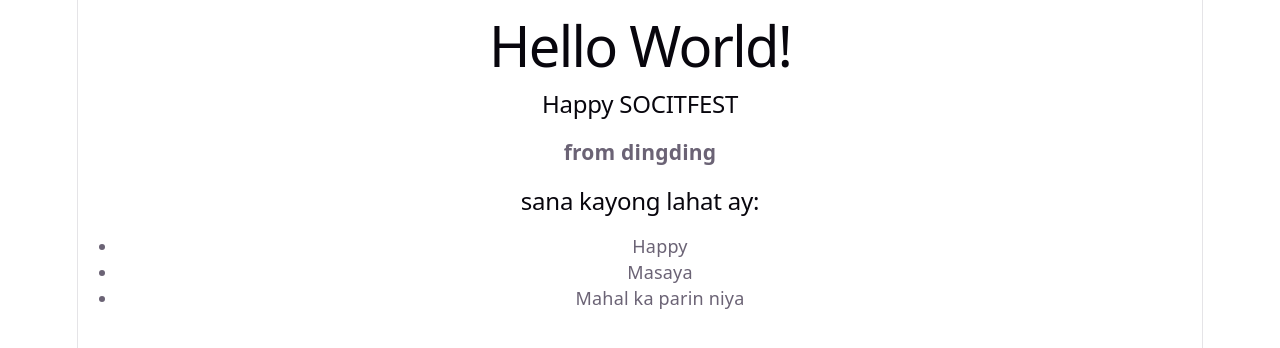
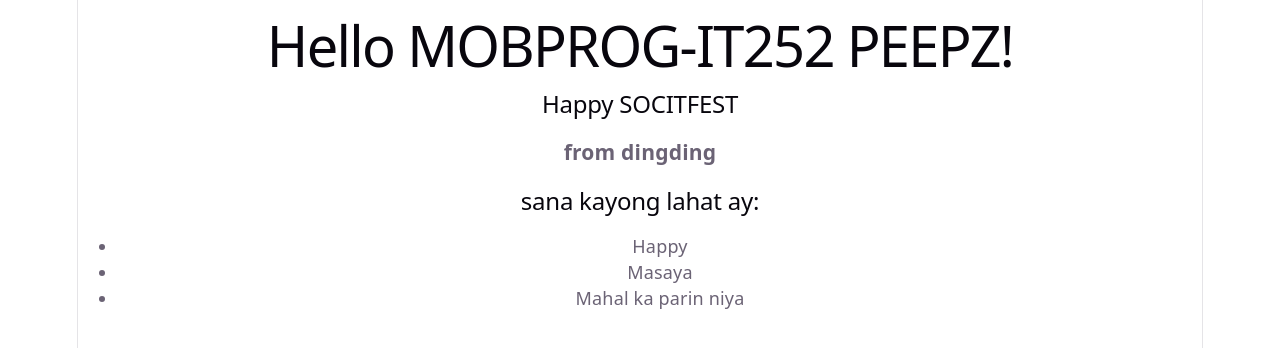
Before and after one commit to EliDing/MOBPROG-IT252-react-w3schools, a React (Vite) app in the folder my-react-app/: page / in a window 1280 px wide. Shown: the top 348 px of the page. Built offline with nearby package versions, Linux system fonts and the light colour scheme.

Commit message:
changed greeting

```diff
--- a/my-react-app/src/App.jsx
+++ b/my-react-app/src/App.jsx
@@ -1,7 +1,7 @@
 function App() {
   return (
     <div className="App">
-      <h1>Hello World!</h1>
+      <h1>Hello MOBPROG-IT252 PEEPZ!</h1>
       <h2>Happy SOCITFEST</h2>
       <h3>from dingding</h3>
       <h2>sana kayong lahat ay:</h2>
```
